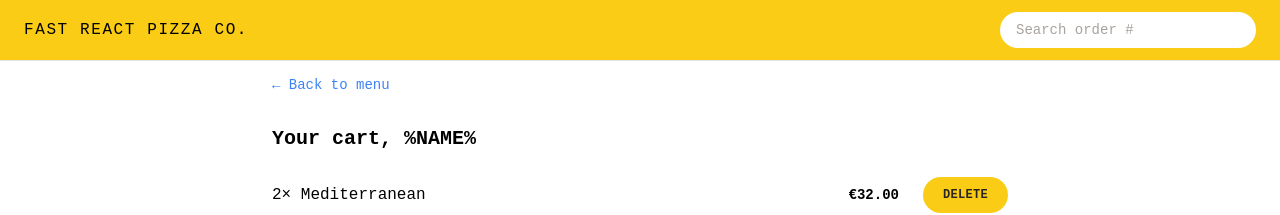
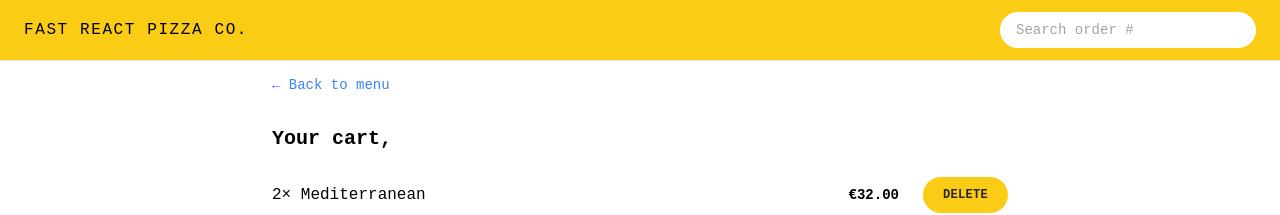
Before and after one commit to zana-abdollahpour/fast-react-pizza, a React app: page /cart in a window 1280 px wide. Shown: the top 215 px of the page. Built offline with nearby package versions, Linux system fonts and the light colour scheme; the HTML template or start-up script is replaced by a standard one.

Commit message:
implement user state

```diff
--- a/src/features/cart/Cart.jsx
+++ b/src/features/cart/Cart.jsx
@@ -1,4 +1,4 @@
-import { Link } from "react-router-dom";
+import { useSelector } from "react-redux";
 
 import LinkButton from "../../ui/LinkButton";
 import Button from "../../ui/Button";
@@ -29,13 +29,15 @@
 ];
 
 function Cart() {
+  const username = useSelector((state) => state.user.username);
+
   const cart = fakeCart;
 
   return (
     <div className="px-4 py-3 ">
       <LinkButton to="/menu">&larr; Back to menu</LinkButton>
 
-      <h2 className="mt-7 text-xl font-semibold">Your cart, %NAME%</h2>
+      <h2 className="mt-7 text-xl font-semibold">Your cart, {username}</h2>
 
       <ul className="mt-3 divide-y divide-stone-200 border-b">
         {cart.map((item) => (
--- a/src/features/order/CreateOrder.jsx
+++ b/src/features/order/CreateOrder.jsx
@@ -1,5 +1,5 @@
-import { useState } from "react";
 import { Form, redirect, useActionData, useNavigation } from "react-router-dom";
+import { useSelector } from "react-redux";
 
 import { createOrder } from "../../services/apiRestaurant";
 import Button from "../../ui/Button";
@@ -35,6 +35,7 @@
 ];
 
 function CreateOrder() {
+  const username = useSelector((state) => state.user.username);
   const navigation = useNavigation();
   const isSubmitting = navigation.state === "submitting";
   // const [withPriority, setWithPriority] = useState(false);
@@ -55,7 +56,13 @@
         <div className="mb-5 flex flex-col gap-2 sm:flex-row sm:items-center">
           <label className="sm:basis-40">Phone number</label>
           <div className="grow">
-            <input className="input w-full" type="tel" name="phone" required />
+            <input
+              className="input w-full"
+              type="tel"
+              name="phone"
+              defaultValue={username}
+              required
+            />
             {formErrors?.phone && (
               <p className="mt-2 rounded-md bg-red-100 p-2 text-xs text-red-700">
                 {formErrors.phone}
--- a/src/features/user/CreateUser.jsx
+++ b/src/features/user/CreateUser.jsx
@@ -1,12 +1,24 @@
 import { useState } from "react";
+
+import { useNavigate } from "react-router-dom";
+import { useDispatch } from "react-redux";
+
+import { updateName } from "./userSlice";
 
 import Button from "../../ui/Button";
 
 function CreateUser() {
   const [username, setUsername] = useState("");
+  const dispatch = useDispatch();
+  const navigate = useNavigate();
 
   function handleSubmit(e) {
     e.preventDefault();
+
+    if (!username) return;
+
+    dispatch(updateName(username));
+    navigate("/menu");
   }
 
   return (
--- a/src/ui/Home.jsx
+++ b/src/ui/Home.jsx
@@ -1,6 +1,11 @@
+import { useSelector } from "react-redux";
+
 import CreateUser from "../features/user/CreateUser";
+import Button from "./Button";
 
 function Home() {
+  const username = useSelector((state) => state.user.username);
+
   return (
     <div className="my-10 px-4 text-center sm:my-16">
       <h1 className="mb-8 text-xl font-semibold md:text-3xl">
@@ -11,7 +16,13 @@
         </span>
       </h1>
 
-      <CreateUser />
+      {username === "" ? (
+        <CreateUser />
+      ) : (
+        <Button to="/menu" type="primary">
+          Continue ordering, {username}
+        </Button>
+      )}
     </div>
   );
 }
```
